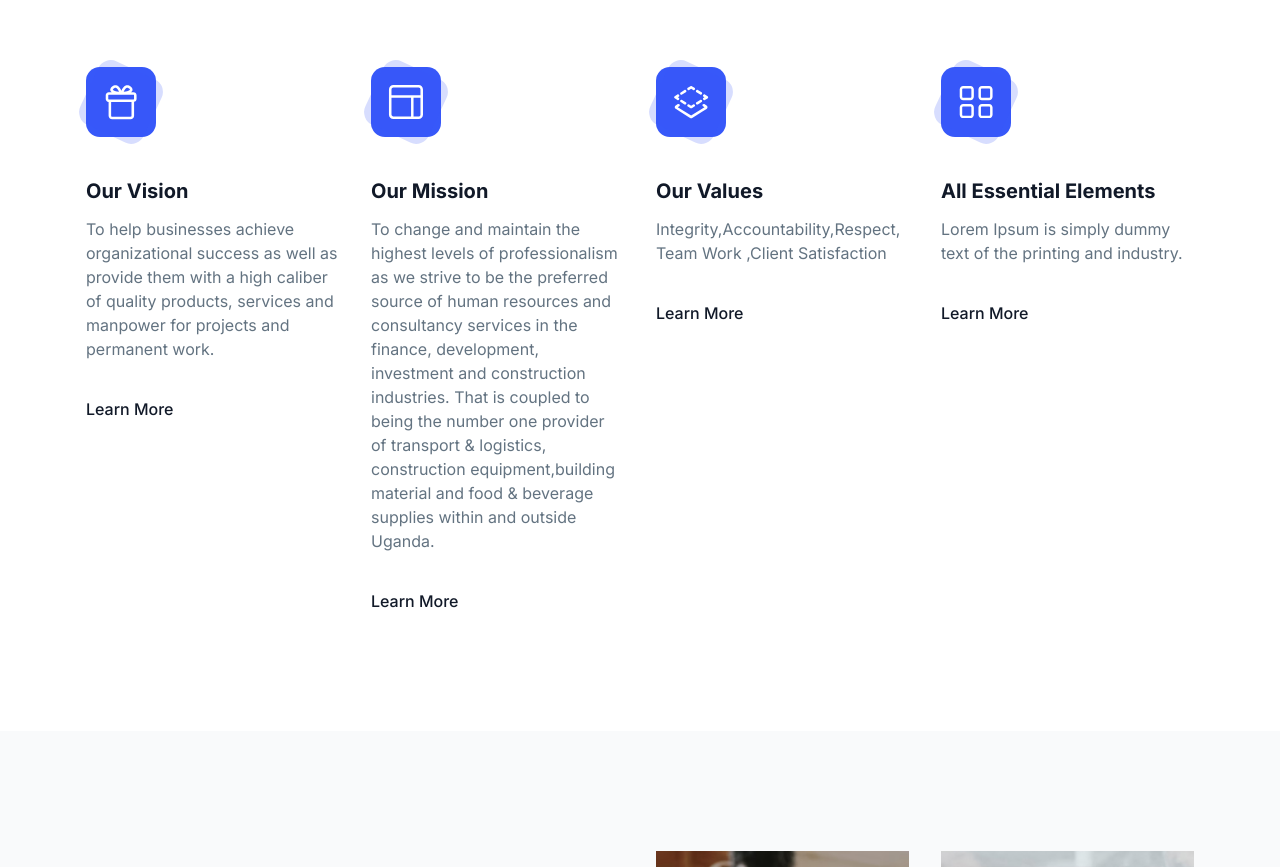
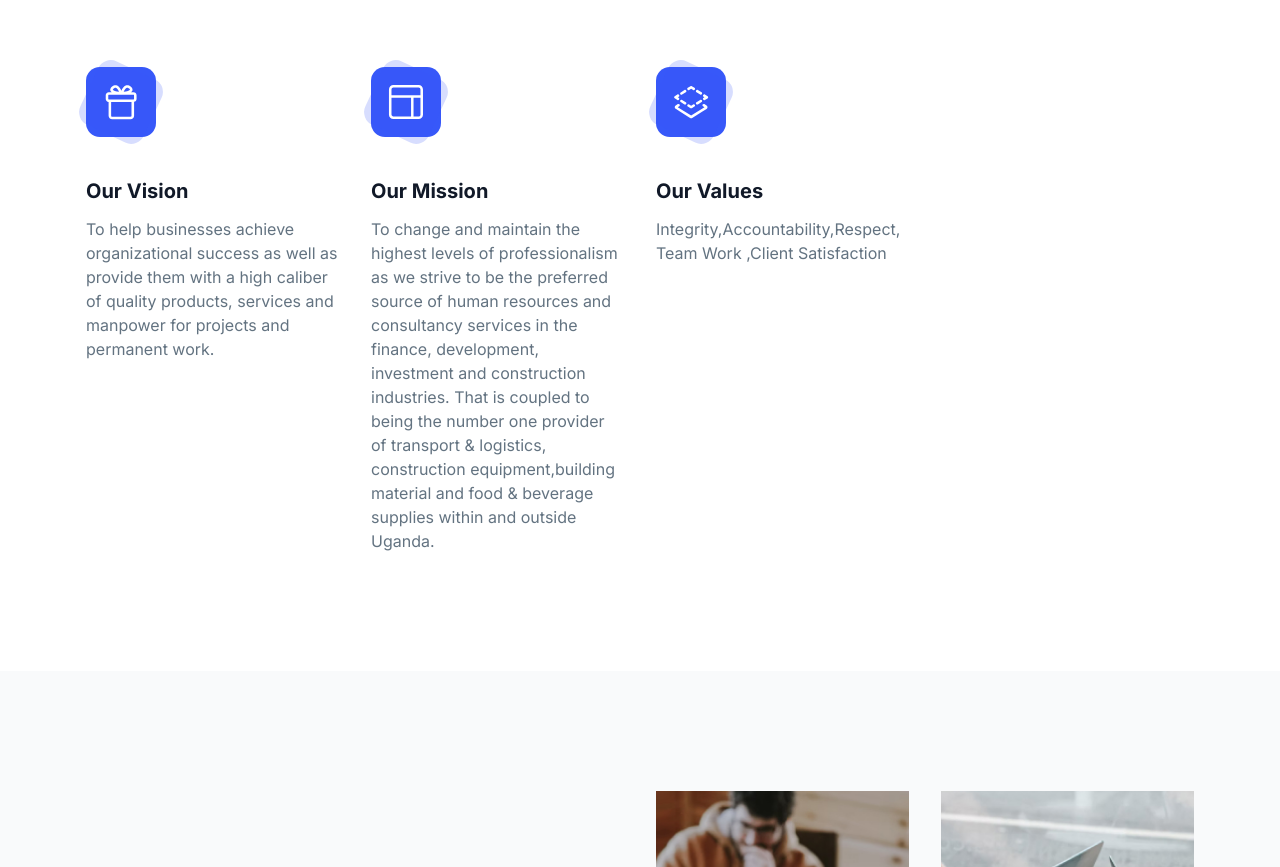
Before and after one commit to LucMuhizi/victory_vision, an Astro site: page / in a window 1280 px wide. Shown: the part 1414-2281 px from the top of the page. Built offline with nearby package versions, Linux system fonts and the light colour scheme; Astro itself is replaced by a stand-in of ours.

Commit message:
changed some text

```diff
--- a/src/components/Features.astro
+++ b/src/components/Features.astro
@@ -4,7 +4,6 @@ const features = [
     icon: 'assets/features/icon-01.svg',
     title: 'Our Vision',
     ref: 'javascript:void(0)',
-    refTitle: 'Learn More',
     description:
       'To help businesses achieve organizational success as well as provide them with a high caliber of quality products, services and manpower for projects and permanent work.',
   },
@@ -12,7 +11,6 @@ const features = [
     icon: 'assets/features/icon-02.svg',
     title: 'Our Mission',
     ref: 'javascript:void(0)',
-    refTitle: 'Learn More',
     description:
       'To change and maintain the highest levels of professionalism as we strive to be the preferred source of human resources and consultancy services in the finance, development, investment and construction industries. That is coupled to being the number one provider of transport & logistics, construction equipment,building material and food & beverage supplies within and outside Uganda.',
   },
@@ -20,18 +18,9 @@ const features = [
     icon: 'assets/features/icon-03.svg',
     title: 'Our Values',
     ref: 'javascript:void(0)',
-    refTitle: 'Learn More',
     description:
       'Integrity,Accountability,Respect, Team Work ,Client Satisfaction',
-  },
-  {
-    icon: 'assets/features/icon-04.svg',
-    title: 'All Essential Elements',
-    ref: 'javascript:void(0)',
-    refTitle: 'Learn More',
-    description:
-      'Lorem Ipsum is simply dummy text of the printing and industry.',
-  },
+  }
 ];
 ---
 
```
Also changed, not shown: README.md, 1 other file.
